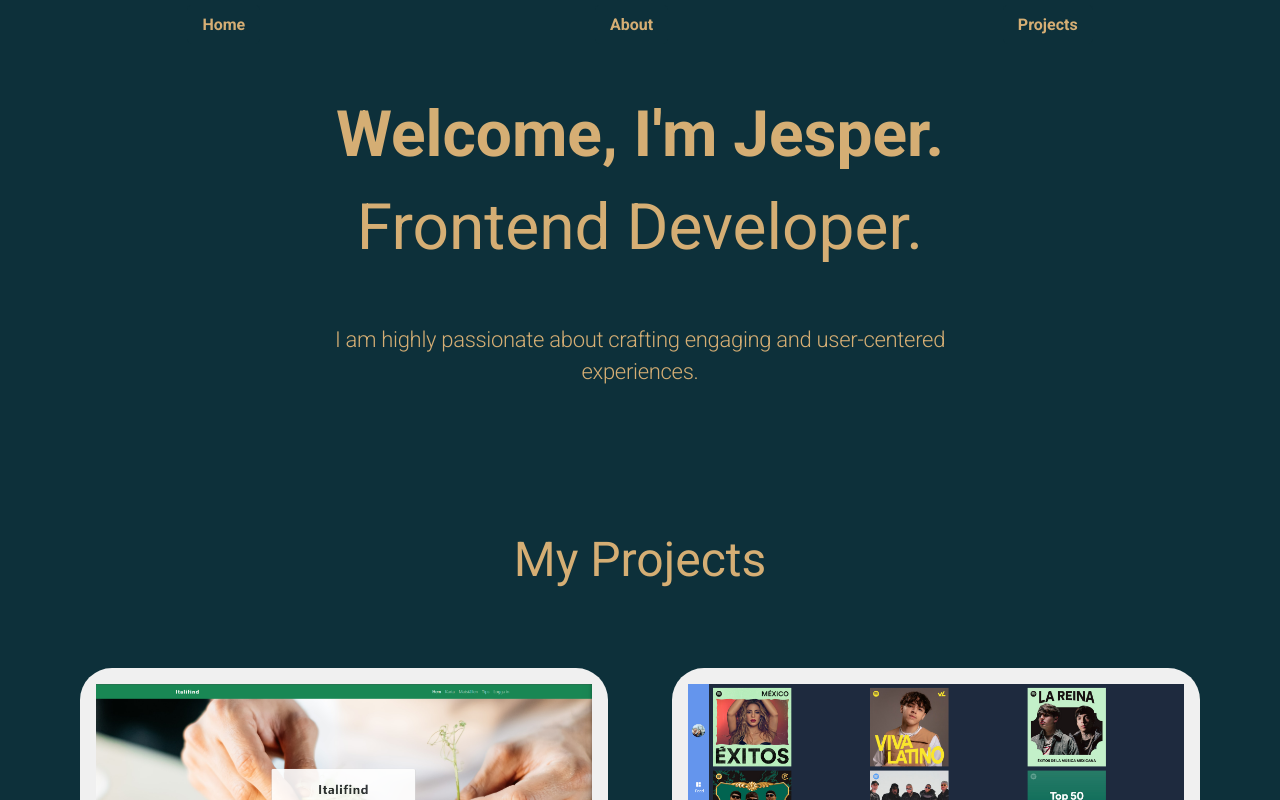
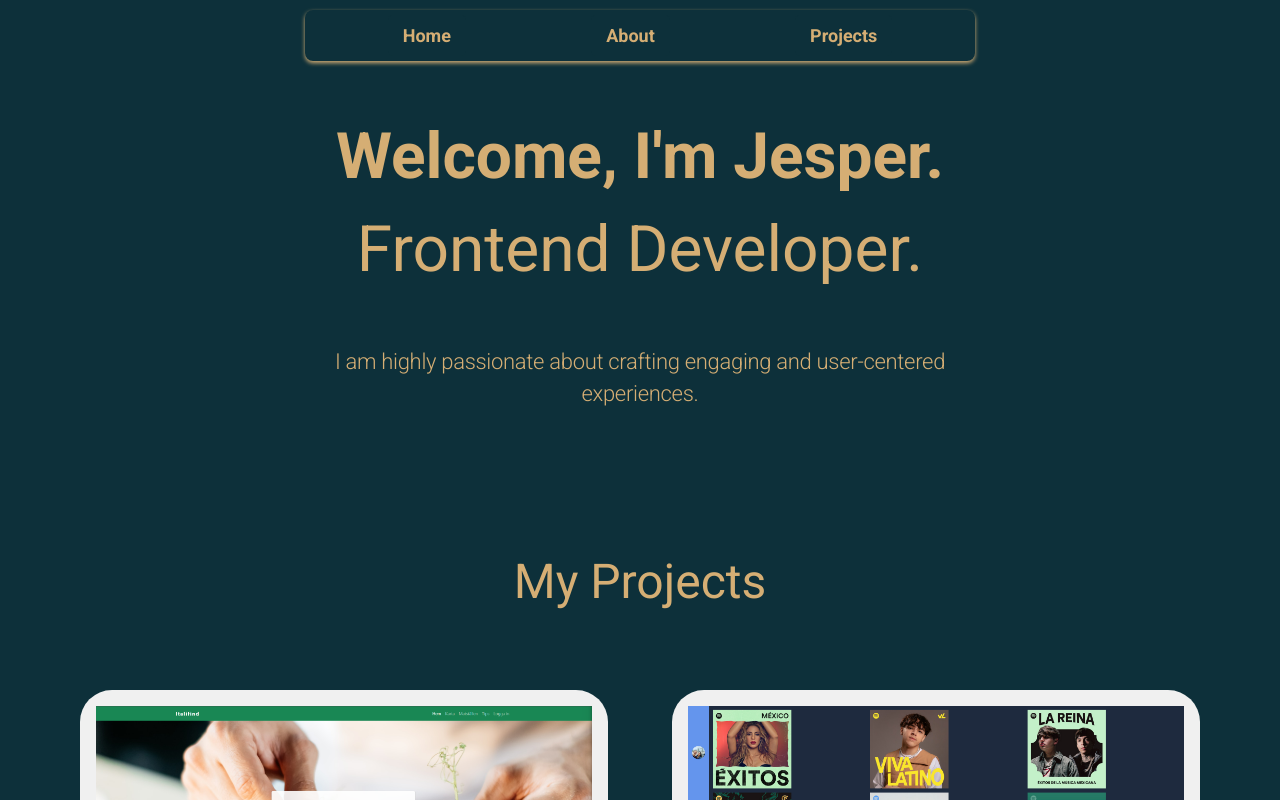
Before and after one commit to jesperkling/portfolio, a React (Vite) app: page / in a window 1280 px wide. Shown: the top 800 px of the page. Built offline with nearby package versions, Linux system fonts and the light colour scheme; the HTML template or start-up script is replaced by a standard one.

Commit message:
Styled navbar

```diff
--- a/src/components/navbar/Navbar.jsx
+++ b/src/components/navbar/Navbar.jsx
@@ -3,8 +3,8 @@ import "./navbar.scss";
 
 const Navbar = () => {
   return (
-    <div>
-      <nav>
+    <div className="navbar-container">
+      <nav className="navbar">
         <ul>
           <li>
             <Link to="/">Home</Link>
--- a/src/components/navbar/navbar.scss
+++ b/src/components/navbar/navbar.scss
@@ -1,17 +1,26 @@
-nav {
+.navbar-container {
+  display: flex;
+  justify-content: center;
+  padding: 10px;
+}
+
+.navbar {
+  width: 50%;
   padding: 15px 20px;
-  box-shadow: 0 2px 4px rgba(0, 0, 0, 0.1);
+  box-shadow: 0 2px 4px #d5ae74;
+  border-radius: 8px;
 
   ul {
     list-style: none;
     margin: 0;
     padding: 0;
     display: flex;
-    justify-content: space-around;
+    justify-content: center;
 
     li {
       a {
         text-decoration: none;
+        font-size: 14px;
         font-weight: 600;
         padding: 10px 15px;
         border-radius: 5px;
@@ -24,3 +33,16 @@ nav {
     }
   }
 }
+
+@media (min-width: 640px) {
+  .navbar {
+    ul {
+      justify-content: space-around;
+      li {
+        a {
+          font-size: 18px;
+        }
+      }
+    }
+  }
+}
```
